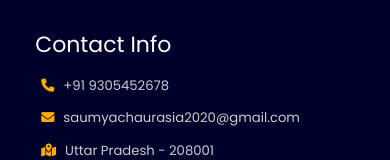
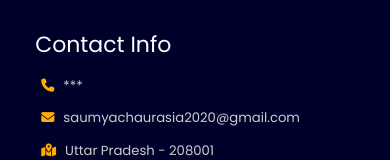
Before and after one commit to Saumya7803/saumya-portfolio, a website: page 404.html in a window 390 px wide. Shown: the part 1072-1232 px from the top of the page. Drawn offline with nearby package versions, Linux system fonts and the light colour scheme.

Commit message:
Privacy update: Replace mobile number with *** across all pages

```diff
--- a/404.html
+++ b/404.html
@@ -77,7 +77,7 @@
 
       <div class="box">
           <h3>contact info</h3>
-          <p> <i class="fas fa-phone"></i>+91 9305452678</p>
+          <p> <i class="fas fa-phone"></i>***</p>
           <p> <i class="fas fa-envelope"></i>saumyachaurasia2020@gmail.com</p>
           <p> <i class="fas fa-map-marked-alt"></i>Uttar Pradesh - 208001</p>
           <div class="share">
```
Also changed, not shown: experience/index.html (+1 -1 lines), index.html (+1 -1 lines).
